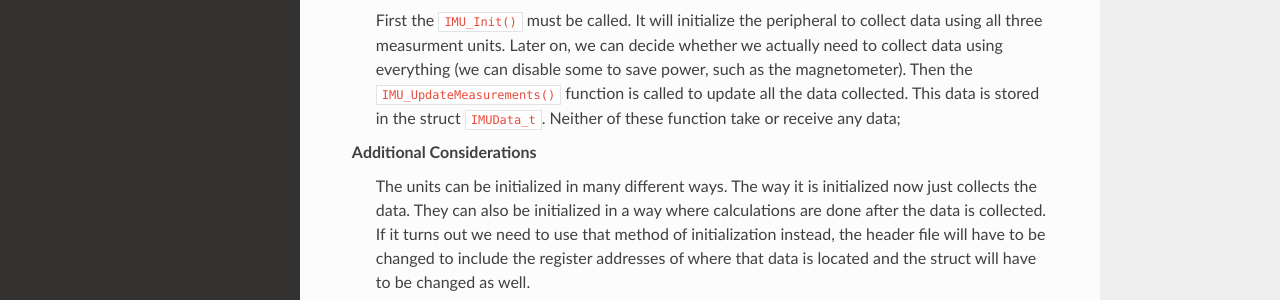
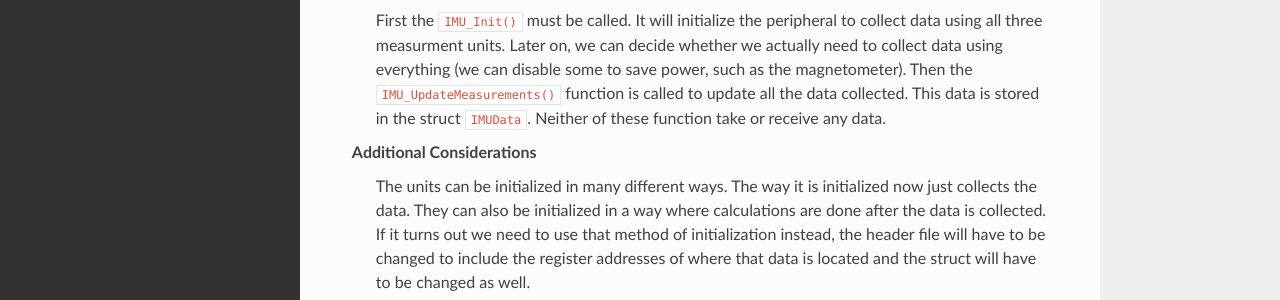
Before and after one commit to lhr-solar/DataAcq-Sunlight, a Sphinx documentation site: the page built from Docs/source/drivers.rst, in a window 1280 px wide. Shown: the part 353-653 px from the top of the page. Built offline with Sphinx 7.4.7 and the Read the Docs theme 2.0.0, drawn with Linux system fonts in a browser that asks for light colours; pages that are not in the unit, such as notebooks, are missing from menus.

Commit message:
Fixed errors in documentation

```diff
--- a/Docs/source/drivers.rst
+++ b/Docs/source/drivers.rst
@@ -12,8 +12,8 @@ Usage
     First the ``IMU_Init()`` must be called. It will initialize the peripheral to collect data using all three
     measurment units. Later on, we can decide whether we actually need to collect data using everything (we can
     disable some to save power, such as the magnetometer). Then the ``IMU_UpdateMeasurements()`` function is
-    called to update all the data collected. This data is stored in the struct ``IMUData_t``. Neither of these
-    function take or receive any data;
+    called to update all the data collected. This data is stored in the struct ``IMUData``. Neither of these
+    function take or receive any data.
 
 Additional Considerations
     The units can be initialized in many different ways. The way it is initialized now just collects the data.
```
